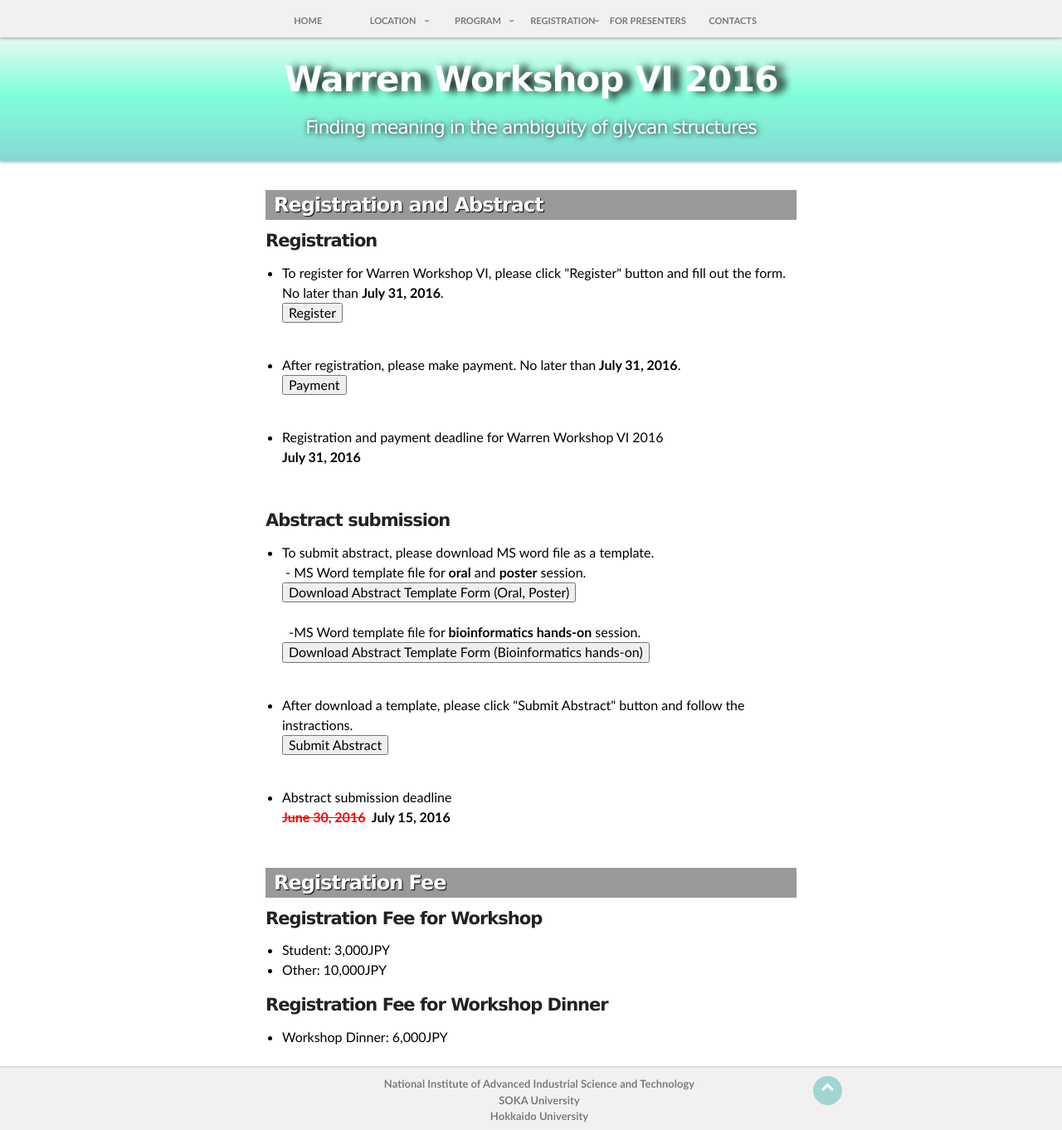
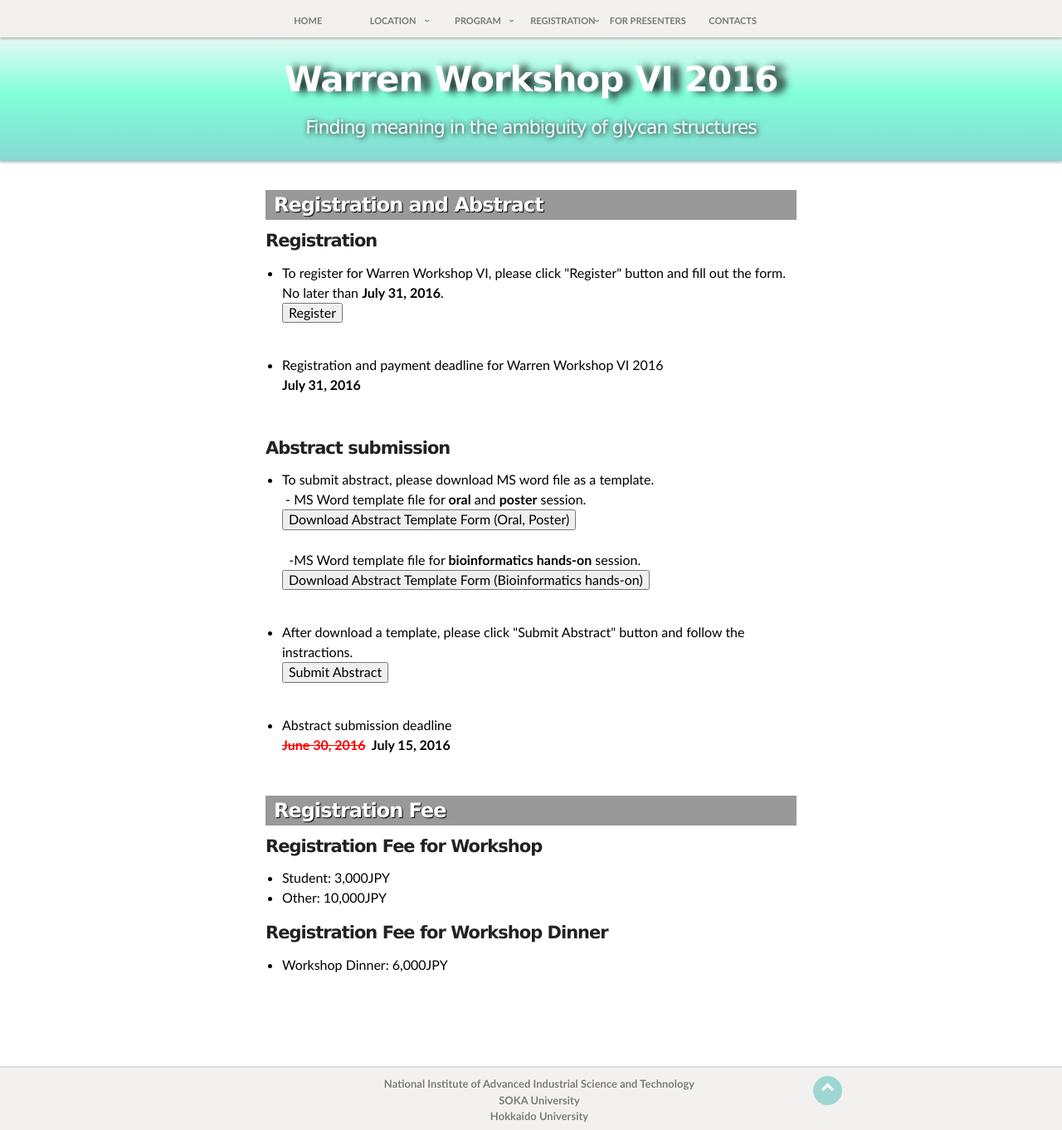
Before and after one commit to yamazakiM/test_warren2016, a Jekyll site: the page built from registration/index.md, in a window 1280 px wide and 1362 px high. Shown: the whole window at 83% size. Built offline with Jekyll 4.4.1, drawn with Linux system fonts in a browser that asks for light colours; nearby versions of some CDN libraries; library files that are not in the unit come from our copies.

Commit message:
Update index.md

```diff
--- a/registration/index.md
+++ b/registration/index.md
@@ -13,10 +13,10 @@ layout: default
   <li>To register for Warren Workshop VI, please click "Register" button and fill out the form. No later than <strong>July 31, 2016</strong>.</li>
   <a href="{{site.url}}/registrationForm" class="button_register"><input id="button_register" class="button_register" type="button" alt="register" value="Register"></a>
   </ul><br>
-  <ul>
+  <!--<ul>
   <li>After registration, please make payment. No later than<strong> July 31, 2016</strong>.</li>
   <a href="{{site.url}}/payment"><input id="button_payment" class="button_payment" type="button" alt="payment" value="Payment"></a>
-   </ul><br>
+   </ul><br>-->
 
  <ul>
    <li id="registration">Registration and payment deadline for Warren Workshop VI 2016<br>
```
